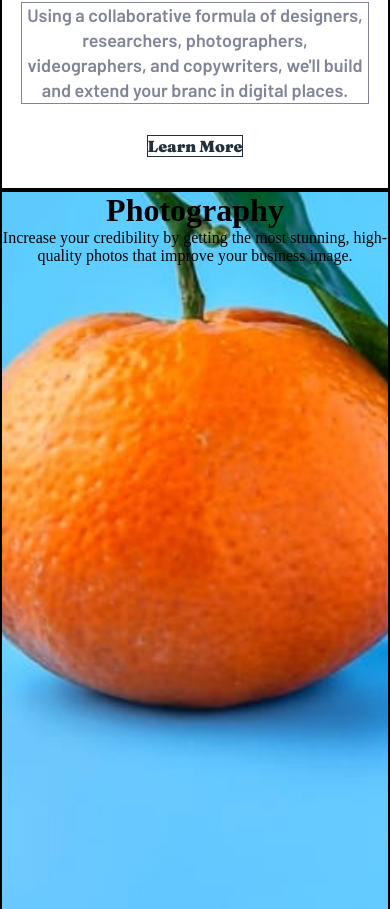
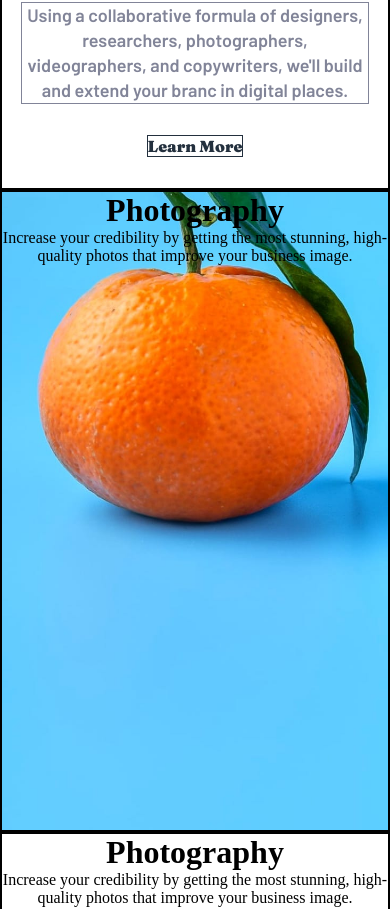
Before and after one commit to Nhoj-Plummer/sunnyside-agency-landing-page, a React (Create React App) app: page / in a window 390 px wide. Shown: the part 1637-2546 px from the top of the page. Built offline with nearby package versions, Linux system fonts and the light colour scheme.

Commit message:
Mobile desktop images responsive

```diff
--- a/src/components/Graphic2/Graphic2.css
+++ b/src/components/Graphic2/Graphic2.css
@@ -13,7 +13,7 @@
 
 .graphic2-container_text {
   text-align: center;
-  height: 62.5rem;
+  height: 40rem;
   border: 1px solid;
 }
 
--- a/src/containers/Body2/Body2.js
+++ b/src/containers/Body2/Body2.js
@@ -30,7 +30,7 @@ function useWindowDimensions() {
 const Body2 = () => {
   const {width} = useWindowDimensions()
 
-  const graphicStyle1 = {backgroundImage: `url(${DesktopBlueOrange})`}
+  const graphicStyle1 = {backgroundImage: width > 540 ? `url(${DesktopBlueOrange})`: `url(${MobileBlueOrange})`}
 
   return (
     <div className="body2-container">
```
